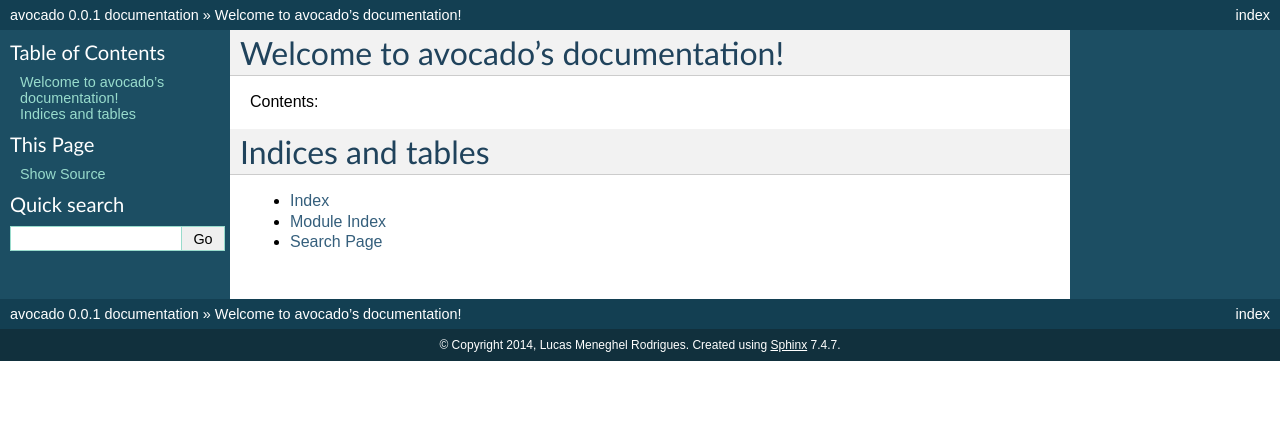
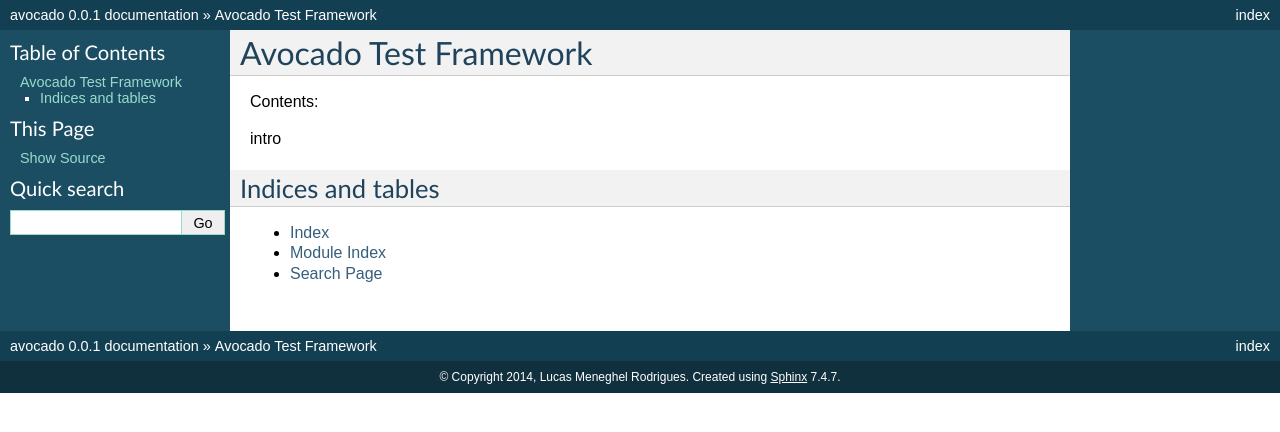
Before and after one commit to avocado-framework/avocado, a Sphinx documentation site: the page built from docs/source/source/index.rst, in a window 1280 px wide. Shown: the top 432 px of the page. Built offline with Sphinx 7.4.7, drawn with Linux system fonts in a browser that asks for light colours.

Commit message:
Move files to fix doc build

```diff
--- a/docs/source/source/index.rst
+++ b/docs/source/source/index.rst
@@ -3,14 +3,16 @@
    You can adapt this file completely to your liking, but it should at least
    contain the root `toctree` directive.
 
-Welcome to avocado's documentation!
-===================================
+======================
+Avocado Test Framework
+======================
 
 Contents:
 
 .. toctree::
    :maxdepth: 2
 
+intro
 
 
 Indices and tables
```
